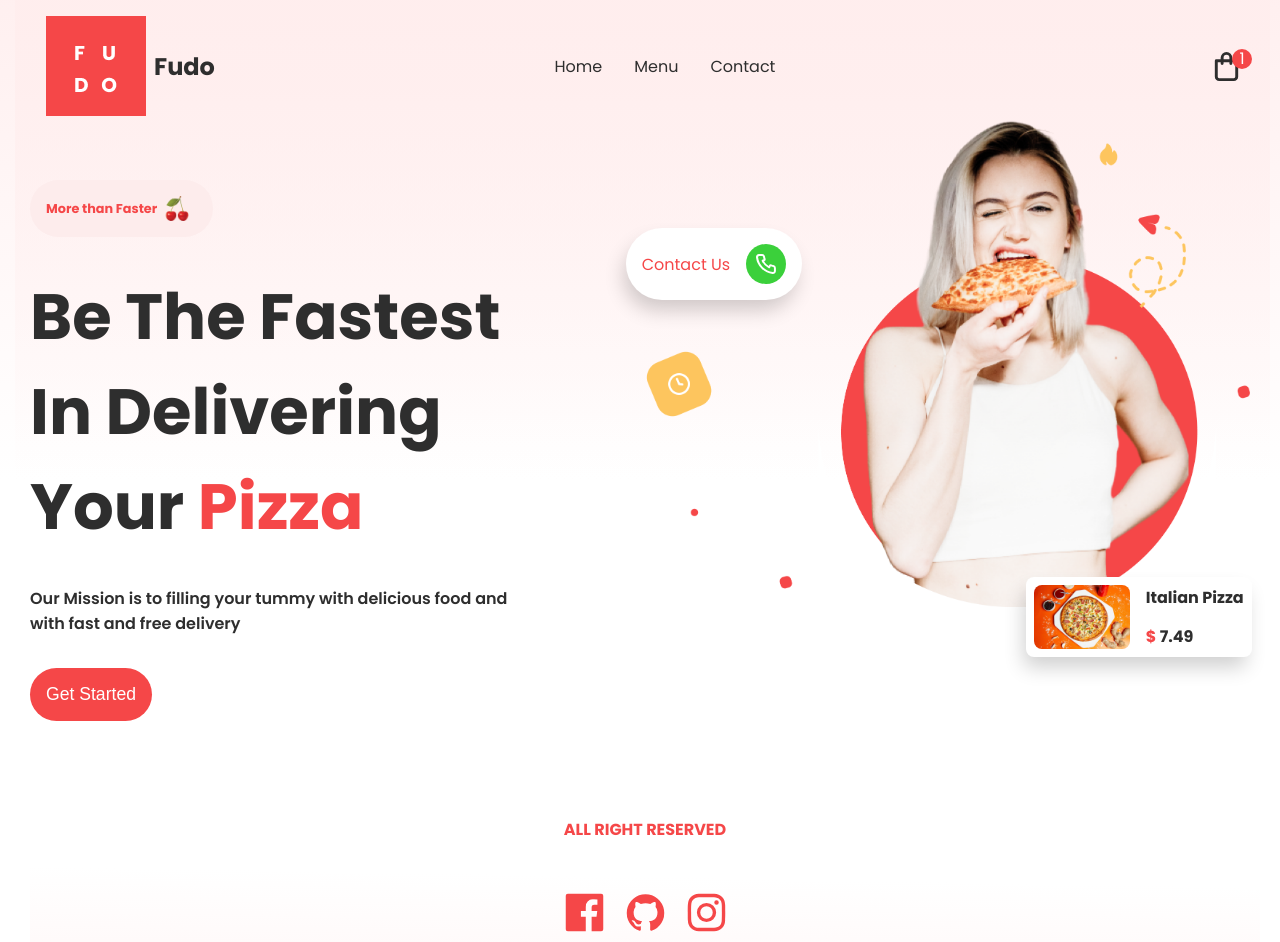
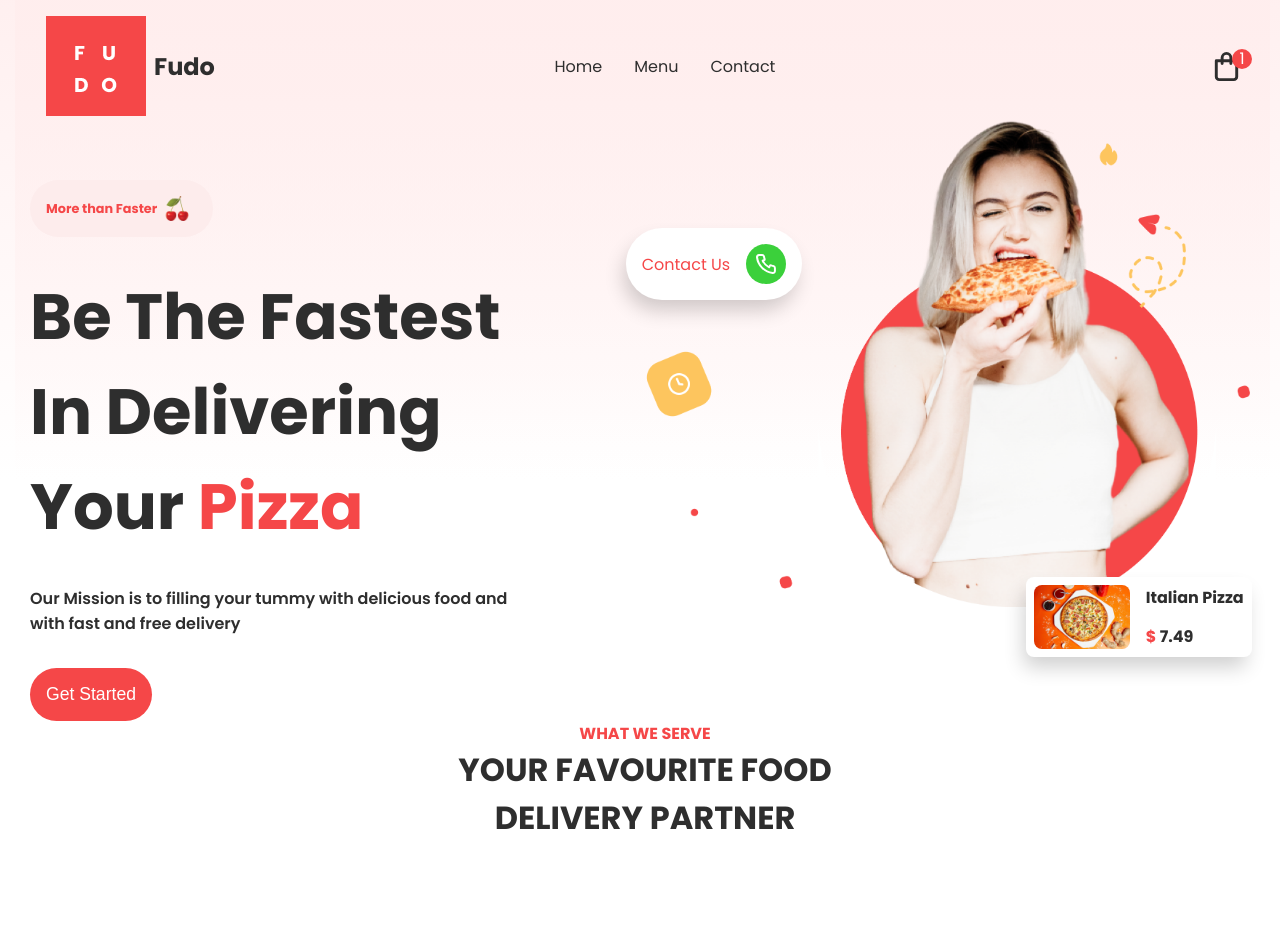
Before and after one commit to nosianuri/pizza-lover, a Next.js app: page / in a window 1280 px wide. Shown: the top 942 px of the page. Built offline with nearby package versions, Linux system fonts and the light colour scheme.

Commit message:
add services

```diff
--- /dev/null
+++ b/components/Services.jsx
@@ -0,0 +1,13 @@
+import css from "../styles/Services.module.css";
+
+export default function Services() {
+    return(
+        <>
+            <div className={css.heading}>
+                <span>WHAT WE SERVE</span>
+                <span>YOUR FAVOURITE FOOD</span>
+                <span>DELIVERY PARTNER</span>
+            </div>
+        </>
+    )
+}
--- a/pages/index.js
+++ b/pages/index.js
@@ -2,6 +2,7 @@ import Head from "next/head";
 import Layout from "../components/Layout";
 import Hero from "../components/Hero.jsx";
 import css from '../styles/Home.module.css'
+import Services from "../components/Services";
 
 export default function Home() {
   return (
@@ -15,6 +16,7 @@ export default function Home() {
         {/* body */}
         <main>
           <Hero />
+          <Services />
         </main>
       </div>
       </Layout>
--- /dev/null
+++ b/styles/Services.module.css
@@ -0,0 +1,18 @@
+.heading{
+    display: flex;
+    flex-direction: column;
+    font-weight: bold;
+    justify-content: center;
+    align-items: center;
+}
+
+.heading>:nth-child(1)
+{
+    color: var(--themeRed);
+    font-size: 1rem;
+}
+
+.heading>:nth-child(2), .heading>:nth-child(3)
+{
+    font-size: 2rem;
+}
```
